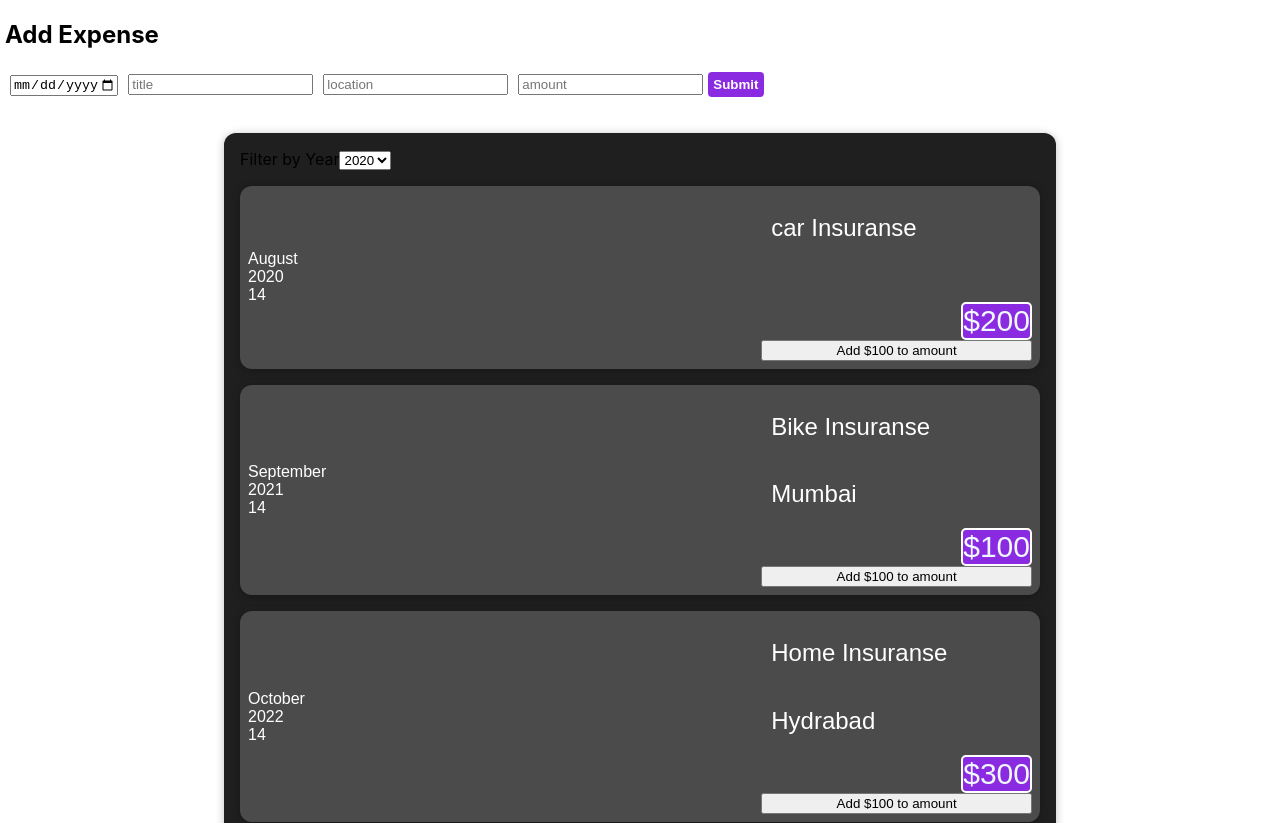
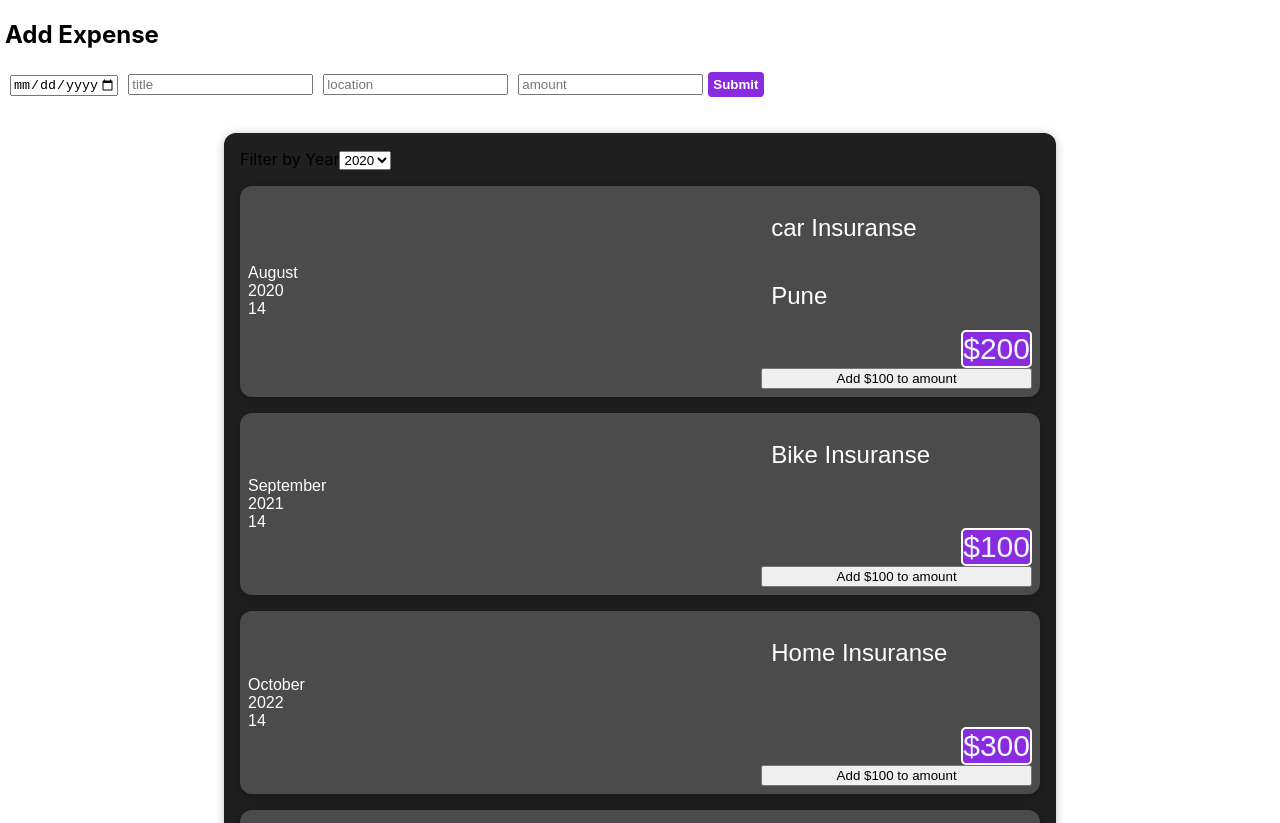
Before and after one commit to sadaf0611/demo1, a React (Create React App) app: page / in a window 1280 px wide. Shown: the top 823 px of the page. Built offline with nearby package versions, Linux system fonts and the light colour scheme.

Commit message:
Rendering Expenses with performance optimisations

```diff
--- a/src/components/Expenses/Expense.js
+++ b/src/components/Expenses/Expense.js
@@ -12,10 +12,19 @@ const Expense = (props) => {
   return (
     <div className='expenses'>
       <ExpenseFilter selected={filteredYear} onChangeFilter={filterChangeHandler}/>
-      <ExpenceItem title={props.items[0].title} loc={props.items[0].LocationOfExpenditure} amount={props.items[0].amount} date={props.items[0].date}/>
-      <ExpenceItem title={props.items[1].title} loc={props.items[1].LocationOfExpenditure} amount={props.items[1].amount} date={props.items[1].date}/>
-      <ExpenceItem title={props.items[2].title} loc={props.items[2].LocationOfExpenditure} amount={props.items[2].amount} date={props.items[2].date}/>
-      <ExpenceItem title={props.items[2].title} loc={props.items[2].LocationOfExpenditure} amount={props.items[3].amount} date={props.items[3].date}/>
+      {props.items.map((expense)=>(
+      <ExpenceItem
+          key = {expense.id}
+          title={expense.title}
+          loc={expense.LocEx}
+          amount={expense.amount}
+          date={expense.date}  />
+      ))}
+
+      {/* <ExpenceItem title={props.items[0].title} loc={props.items[0].LocEx} amount={props.items[0].amount} date={props.items[0].date}/>
+      <ExpenceItem title={props.items[1].title} loc={props.items[1].LocEx} amount={props.items[1].amount} date={props.items[1].date}/>
+      <ExpenceItem title={props.items[2].title} loc={props.items[2].LocEx} amount={props.items[2].amount} date={props.items[2].date}/>
+      <ExpenceItem title={props.items[2].title} loc={props.items[2].LocEx} amount={props.items[3].amount} date={props.items[3].date}/> */}
     </div>
   )
 }
```
